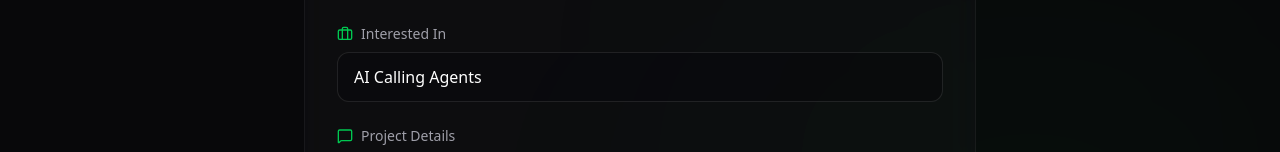
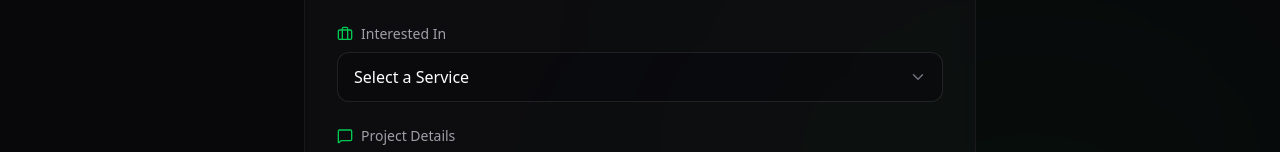
Before and after one commit to itshammadkhalil/novastack-website, a React (Vite) app: page / in a window 1280 px wide. Shown: the part 5232-5384 px from the top of the page. Built offline with nearby package versions, Linux system fonts and the light colour scheme.

Commit message:
feat: updated contact form dropdown with placeholder and chevron icon

```diff
--- a/src/Contact.jsx
+++ b/src/Contact.jsx
@@ -1,13 +1,13 @@
 import React, { useState } from 'react';
 import { motion } from 'framer-motion';
-import { Send, MessageSquare, Mail, User, Briefcase } from 'lucide-react';
+import { Send, MessageSquare, Mail, User, Briefcase, ChevronDown } from 'lucide-react';
 import emailjs from '@emailjs/browser';
 
 const Contact = () => {
   const [formData, setFormData] = useState({
     name: '',
     email: '',
-    service: 'AI Calling Agents',
+    service: '',
     message: ''
   });
 
@@ -27,7 +27,7 @@ const Contact = () => {
     )
     .then((result) => {
         alert("Message sent successfully!");
-        setFormData({ name: '', email: '', service: 'AI Calling Agents', message: '' });
+        setFormData({ name: '', email: '', service: '', message: '' });
     }, (error) => {
         alert("Failed to send, please try again.");
     });
@@ -40,7 +40,7 @@ const Contact = () => {
   return (
     <section id="contact" className="relative w-full py-24 bg-zinc-950/50 flex flex-col items-center justify-center overflow-hidden border-t border-zinc-900/50 flex-shrink-0">
 
-      {/* Background Glow */}
+
       <div className="absolute bottom-0 right-0 w-[500px] h-[500px] bg-green-500/5 rounded-full blur-[150px] pointer-events-none"></div>
 
       <div className="relative z-10 max-w-7xl mx-auto px-4 sm:px-6 lg:px-8 w-full">
@@ -50,7 +50,6 @@ const Contact = () => {
             initial={{ opacity: 0, y: 20 }}
             whileInView={{ opacity: 1, y: 0 }}
             viewport={{ once: true, amount: 0.1 }}
-            transition={{ duration: 0.5 }}
             className="text-3xl md:text-5xl font-bold text-white tracking-tight"
           >
             Let's <span className="text-transparent bg-clip-text bg-gradient-to-r from-green-400 to-emerald-600">Automate</span> Your Growth
@@ -59,7 +58,7 @@ const Contact = () => {
             initial={{ opacity: 0, y: 20 }}
             whileInView={{ opacity: 1, y: 0 }}
             viewport={{ once: true, amount: 0.1 }}
-            transition={{ duration: 0.5, delay: 0.1 }}
+            transition={{ delay: 0.1 }}
             className="mt-4 text-zinc-500 max-w-2xl mx-auto text-lg"
           >
             Ready to build something amazing? Drop your project details below.
@@ -70,7 +69,7 @@ const Contact = () => {
           initial={{ opacity: 0, y: 30 }}
           whileInView={{ opacity: 1, y: 0 }}
           viewport={{ once: true, amount: 0.1 }}
-          transition={{ duration: 0.5, delay: 0.2 }}
+          transition={{ delay: 0.2 }}
           className="max-w-2xl mx-auto bg-zinc-900/40 border border-white/5 p-8 rounded-[2rem] backdrop-blur-md"
         >
           <form onSubmit={handleSubmit} className="space-y-6">
@@ -93,12 +92,15 @@ const Contact = () => {
               <label className="text-sm font-medium text-zinc-400 flex items-center gap-2">
                 <Briefcase size={16} className="text-green-500" /> Interested In
               </label>
+              <div className="relative">
                 <select
                   name="service"
+                  required
                   value={formData.service}
                   onChange={handleChange}
-                className="w-full bg-zinc-950/40 border border-white/10 text-white px-4 py-3 rounded-xl focus:outline-none focus:border-green-500/50 transition-all appearance-none"
+                  className="w-full bg-zinc-950/40 border border-white/10 text-white px-4 py-3 rounded-xl focus:outline-none focus:border-green-500/50 transition-all appearance-none cursor-pointer"
                 >
+                  <option value="" disabled>Select a Service</option>
                   <option value="AI Calling Agents">AI Calling Agents</option>
                   <option value="Custom Web Apps">Custom Web Apps</option>
                   <option value="AI Automation (n8n)">AI Automation (n8n)</option>
@@ -110,6 +112,8 @@ const Contact = () => {
                   <option value="WordPress & CMS">WordPress & CMS</option>
                   <option value="Other">Other Query</option>
                 </select>
+                <ChevronDown size={18} className="absolute right-4 top-1/2 -translate-y-1/2 text-zinc-500 pointer-events-none" />
+              </div>
             </div>
 
             <div className="space-y-2">
```
Lines whose indentation alone changed are shown as unchanged.
